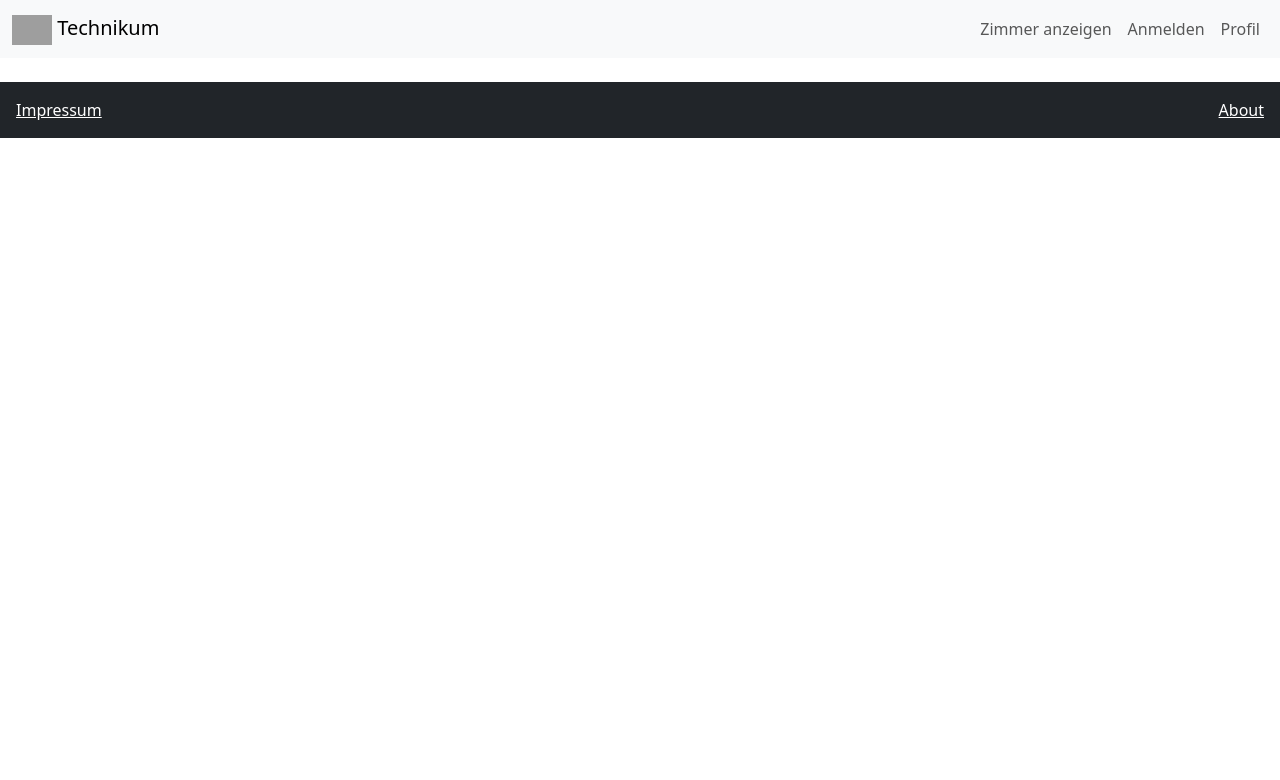
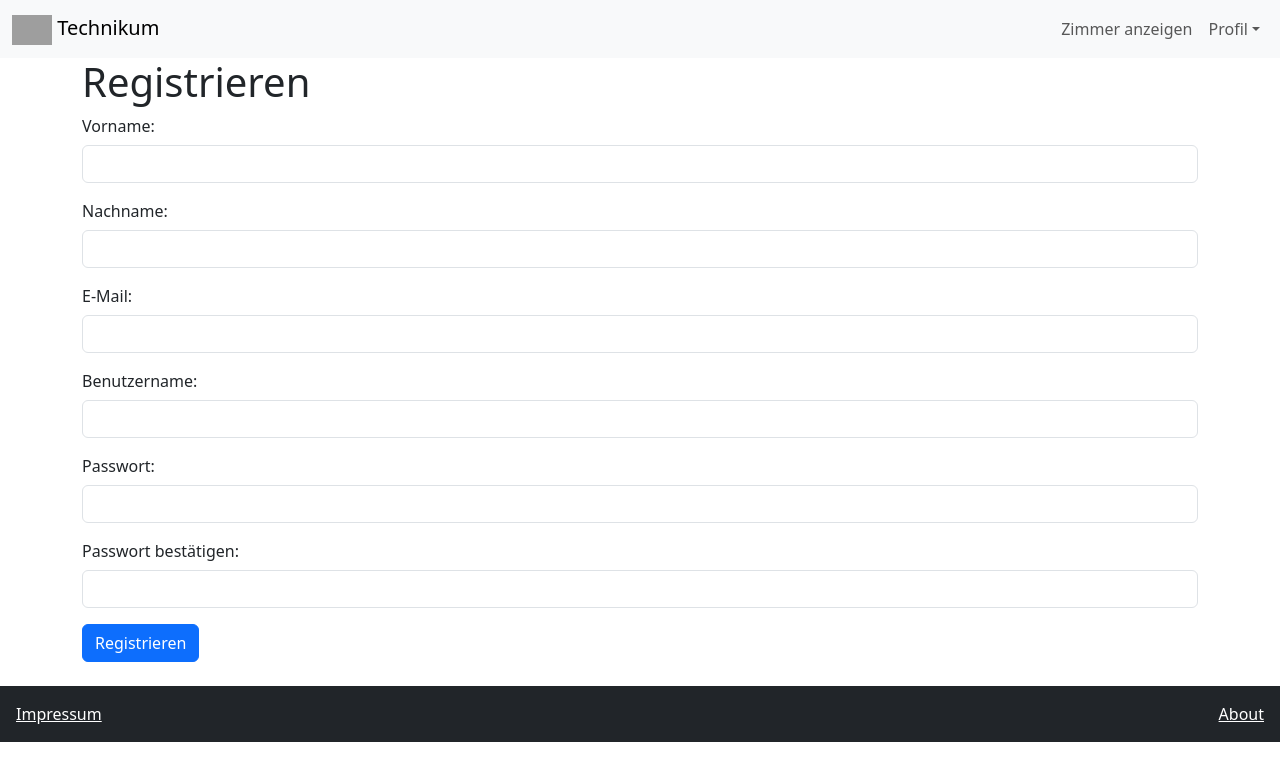
Before and after one commit to Lammer-FH/boutique-hotel-technikum-2023-gruppe-f-1, a Vue app: page /register in a window 1280 px wide. Shown: the top 780 px of the page. Built offline with nearby package versions, Linux system fonts and the light colour scheme; grey boxes are pictures that could not be loaded; a web font is replaced by a local one.

Commit message:
registerchange + bugAPIcall

```diff
--- /dev/null
+++ b/src/api/userRegistrationService.js
@@ -0,0 +1,14 @@
+import axios from 'axios';
+
+const API_BASE_URL = 'https://boutique-hotel.helmuth-lammer.at/api/v1/';
+
+export const registerUser = async (userData) => {
+  try {
+    const response = await axios.post(`${API_BASE_URL}/register`, userData);
+    console.log(response);
+    return response.data;
+  } catch (error) {
+    console.error('Error registering user:', error);
+    throw error;
+  }
+};
--- a/src/components/Header.vue
+++ b/src/components/Header.vue
@@ -20,8 +20,11 @@ export default defineComponent({
     <b-collapse id="nav-collapse" is-nav>
       <b-navbar-nav class="ms-auto">
         <b-nav-item href="/rooms">Zimmer anzeigen</b-nav-item>
-          <b-nav-item href="#">Anmelden</b-nav-item>
-          <b-nav-item href="#">Profil</b-nav-item>
+        <b-nav-item-dropdown text="Profil" right>
+          <b-dropdown-item @click="login">Login</b-dropdown-item>
+          <b-dropdown-item href="/register" @click="register">Register now</b-dropdown-item>
+          <b-dropdown-item @click="showProfile">Show Profil</b-dropdown-item>
+        </b-nav-item-dropdown>
       </b-navbar-nav>
     </b-collapse>
   </b-navbar>
--- a/src/router/index.js
+++ b/src/router/index.js
@@ -4,6 +4,7 @@ import About from "@/views/About.vue";
 import Impressum from "@/views/Impressum.vue";
 import RoomsPage from '@/views/RoomsPage.vue';
 import BookingForm from "@/views/BookingForm.vue";
+import RegistrationForm from "@/views/RegistrationForm.vue";
 
 const router = createRouter({
   history: createWebHistory(import.meta.env.BASE_URL),
@@ -39,6 +40,11 @@ const router = createRouter({
       path: '/rooms',
       name: 'rooms',
       component: RoomsPage
+    },
+    {
+      path: '/register',
+      name: 'RegistrationForm',
+      component: RegistrationForm
     }
   ]
 })
--- /dev/null
+++ b/src/views/RegistrationForm.vue
@@ -0,0 +1,85 @@
+<template>
+    <b-container>
+      <div class="registration-form">
+        <h1>Registrieren</h1>
+        <form @submit.prevent="registerUser">
+          <b-form-group label="Vorname:">
+            <b-form-input v-model="registrationData.firstname" required></b-form-input>
+          </b-form-group>
+          <b-form-group label="Nachname:">
+            <b-form-input v-model="registrationData.lastname" required></b-form-input>
+          </b-form-group>
+          <b-form-group label="E-Mail:">
+            <b-form-input type="email" v-model="registrationData.email" required></b-form-input>
+          </b-form-group>
+          <b-form-group label="Benutzername:">
+            <b-form-input v-model="registrationData.username" required></b-form-input>
+          </b-form-group>
+          <b-form-group label="Passwort:">
+            <b-form-input type="password" v-model="registrationData.password" required></b-form-input>
+          </b-form-group>
+          <b-form-group label="Passwort bestätigen:">
+            <b-form-input type="password" v-model="registrationData.confirmPassword" required></b-form-input>
+          </b-form-group>
+          <b-button type="submit" variant="primary">Registrieren</b-button>
+        </form>
+      </div>
+    </b-container>
+  </template>
+
+  <script>
+  import { defineComponent } from 'vue';
+  import { registerUser } from '@/api/userRegistrationService';
+
+  export default defineComponent({
+    name: 'RegistrationForm',
+    data() {
+      return {
+        registrationData: {
+          firstname: '',
+          lastname: '',
+          email: '',
+          username: '',
+          password: '',
+          confirmPassword: '',
+        },
+      };
+    },
+    methods: {
+      async registerUser() {
+        try {
+          const { firstname, lastname, email, username, password, confirmPassword } = this.registrationData;
+
+          // Überprüfe, ob die Passwörter übereinstimmen
+          if (password !== confirmPassword) {
+            alert('Die Passwörter stimmen nicht überein');
+            return;
+          }
+
+          // Erstelle ein neues Objekt mit nur den benötigten Daten
+          const userData = {
+            firstname,
+            lastname,
+            email,
+            username,
+            password,
+          };
+
+          // Führe die Registrierung durch
+          await registerUser(userData);
+          alert('Registrierung erfolgreich!');
+          // Hier könntest du weitere Aktionen ausführen, wie z.B. den Benutzer automatisch anmelden
+          // oder zur Anmeldeseite navigieren
+          // ...
+
+        } catch (error) {
+          alert('Registrierung fehlgeschlagen. Bitte versuchen Sie es später erneut.');
+        }
+      },
+    },
+  });
+  </script>
+
+  <style scoped>
+  /* Füge hier deine benutzerdefinierten Styles hinzu */
+  </style>
```
Also changed, not shown: src/stores/userRegistrationStore.js (added, +47 -0 lines). Lines whose indentation alone changed are shown as unchanged.
